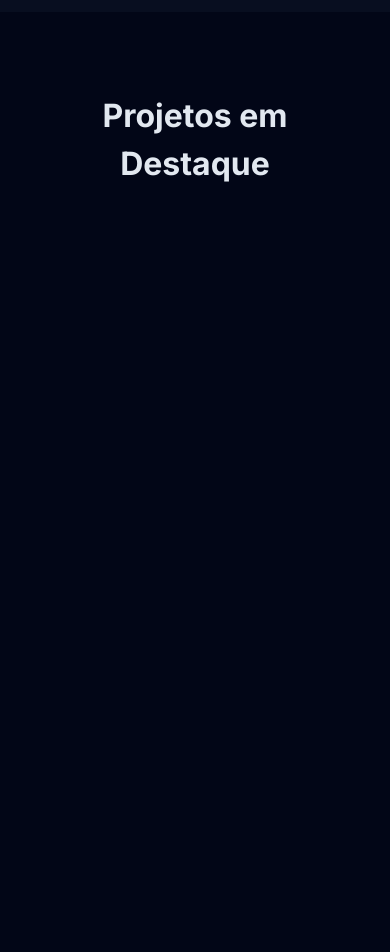
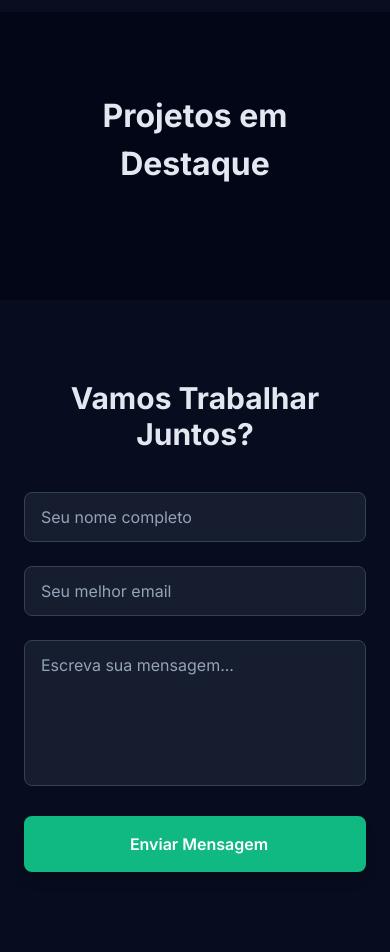
Before and after one commit to DShebarro/Profile_Dev, a plain HTML site: page index.html in a window 390 px wide. Shown: the part 1086-2038 px from the top of the page. Before the commit the page ends 1386 px from the top, so only its background shows below. Drawn offline with nearby package versions, Linux system fonts and the light colour scheme.

Commit message:
feat(contact): cria formulário de contato com layout responsivo

```diff
--- a/index.html
+++ b/index.html
@@ -120,5 +120,59 @@
         ></div>
       </div>
     </section>
+
+    <!-- CONTATO -->
+    <section id="contato" class="py-20 bg-slate-900/40">
+      <div class="max-w-4xl mx-auto px-6">
+        <h2 class="text-3xl font-bold text-center mb-10">
+          Vamos Trabalhar Juntos?
+        </h2>
+
+        <form id="contact-form" class="space-y-6">
+          <!-- Inputs lado a lado -->
+          <div class="grid md:grid-cols-2 gap-6">
+            <input
+              id="name"
+              required
+              placeholder="Seu nome completo"
+              class="w-full px-4 py-3 rounded-lg bg-slate-800/60 border border-slate-700 text-white placeholder-slate-400 focus:ring-2 focus:ring-emerald-500 outline-none"
+            />
+
+            <input
+              id="email"
+              type="email"
+              required
+              placeholder="Seu melhor email"
+              class="w-full px-4 py-3 rounded-lg bg-slate-800/60 border border-slate-700 text-white placeholder-slate-400 focus:ring-2 focus:ring-emerald-500 outline-none"
+            />
+          </div>
+
+          <!-- Área de mensagem -->
+          <textarea
+            id="message"
+            rows="5"
+            required
+            placeholder="Escreva sua mensagem..."
+            class="w-full px-4 py-3 rounded-lg bg-slate-800/60 border border-slate-700 text-white placeholder-slate-400 focus:ring-2 focus:ring-emerald-500 outline-none resize-none"
+          ></textarea>
+
+          <!-- Botão -->
+          <button
+            id="submit-btn"
+            class="w-full py-4 flex items-center justify-center gap-2 rounded-lg bg-emerald-500 hover:bg-emerald-600 text-white font-semibold shadow-lg transition-all"
+          >
+            <i data-lucide="send"></i> Enviar Mensagem
+          </button>
+
+          <!-- Mensagem de sucesso -->
+          <p
+            id="success-message"
+            class="hidden text-center text-emerald-400 font-medium pt-2"
+          >
+            Mensagem enviada com sucesso!
+          </p>
+        </form>
+      </div>
+    </section>
   </body>
 </html>
```
